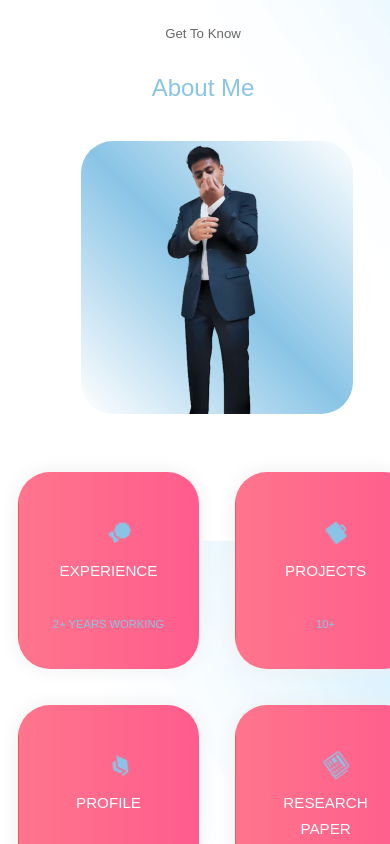
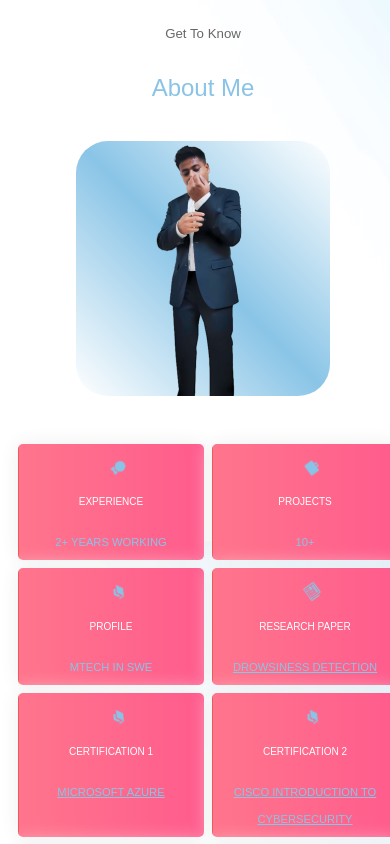
Before and after one commit to vikashchand/Main-portfolio, a React (Create React App) app: page / in a window 390 px wide. Shown: the part 1961-2805 px from the top of the page. Built offline with nearby package versions, Linux system fonts and the light colour scheme; a web font is replaced by a local one.

Commit message:
added favicon

```diff
--- a/public/index.html
+++ b/public/index.html
@@ -5,6 +5,7 @@
     <meta http-equiv="X-UA-Compatible" content="IE=edge">
     <meta name="viewport" content="width=device-width, initial-scale=1.0">
     <title>vikash portfolio</title>
+    <link rel="icon" href="%PUBLIC_URL%/favicon.png" />
 </head>
 <body>
     <div id="root">
--- a/src/components/Experiences/Experiences.css
+++ b/src/components/Experiences/Experiences.css
@@ -128,3 +128,51 @@ display: block;
      }
 
  }
+
+ @media screen and (max-width:600px) {
+
+  .experience__container{
+     gap:1rem;
+  }
+  .experience__container >div {
+     width: 80%;
+     padding: 1.5rem;
+
+  }
+
+  .experience__content{
+     display: grid;
+     grid-template-columns: 1fr 1fr;
+     row-gap:.4rem;
+  }
+
+  .experience__container >div h3{
+   text-align: center;
+   margin-bottom: .1rem;
+   color: var(--color-primary);
+}
+
+
+
+.experience__details{
+ display: flex;
+ gap: .1rem;
+}
+
+
+
+.experience__container >div{
+
+margin: 10px;
+padding: 10px 28px;
+text-align: center;
+text-transform: uppercase;
+transition: 0.8s;
+background-size: 200% auto;
+color: white;
+box-shadow: 0 0 20px #eee;
+border-radius: 10px;
+display: block;
+}
+
+}
--- a/src/components/WorkExperience/WorkExperience.css
+++ b/src/components/WorkExperience/WorkExperience.css
@@ -97,7 +97,7 @@
       .timeline {
         position: relative;
 
-        margin-left: 0;
+        margin-left: 10px;
         margin-right: 0;
        width: 100%;
       }
--- a/src/components/about/About.css
+++ b/src/components/about/About.css
@@ -158,7 +158,7 @@ display: block;
 
     .about__cards{
         grid-template-columns: 1fr 1fr;
-        gap: 1rem;
+        gap: .5rem;
 
     }
     .about__content{
@@ -170,4 +170,57 @@ display: block;
         margin: 1.5rem 0;
     }
 
+
+
+
+    .about__card{
+        background-image: var( --background-gradient);
+        margin: 0px;
+        padding: 5px 5px;
+        text-align: center;
+        text-transform: uppercase;
+        transition: 0.5s;
+        background-size: 200% auto;
+        color: white;
+        box-shadow: 0 0 20px #eee;
+        border-radius: 10px;
+        display: block;
+        border: 1px solid transparent;
+        border-radius:5px;
+
+     text-align: center;
+     transition: var(--transition);
+    }
+
+
+
+    .about__icon{
+        color:var(--color-primary);
+        font-size: 15px;
+        margin-top: 10px;
+
+
+    }
+
+    .about__card h5{
+
+        font-size: 10px;
+    }
+
+    .about__card small{
+        font-size: 0.7rem;
+        color: var(--color-primary);
+    }
+
+
+    .about__content p{
+        margin: 2rem 0 2,6rem;
+        color: var(--color-light);
+    }
+
+
+    .about__content{
+  margin-left: 10px;
+
+    }
  }
--- a/src/components/portfolio/Portfolio.css
+++ b/src/components/portfolio/Portfolio.css
@@ -4,7 +4,7 @@
     gap:1.5rem;
 
 
-
+padding-right: 20px;
 
 }
 
@@ -76,6 +76,18 @@ display: block;
 .portfolio__container{
     grid-template-columns: 1fr;
     gap: 1rem;
+    align-items: center;
 }
 
+
+.portfolio__item{
+    width:97%;
 }
+
+
+.portfolio__item-cta{
+    display: flex;
+    gap:1px;
+    margin-bottom: 1rem;
+}
+}
--- a/src/components/portfolio/Portfolio.jsx
+++ b/src/components/portfolio/Portfolio.jsx
@@ -8,7 +8,7 @@ const Portfolio = () => {
     <section id="portfolio" >
     <h5>My Recent Work</h5>
     <h2>Portfolio</h2>
-
+<div className="hii">
     <div className='container portfolio__container'>
     <article className='portfolio__item'>
     <div className='portfolio__item-image'>
@@ -137,7 +137,7 @@ const Portfolio = () => {
 
     </div>
 
-
+    </div>
     </section>
   )
 }
```
Also changed, not shown: public/favicon.png (added).
